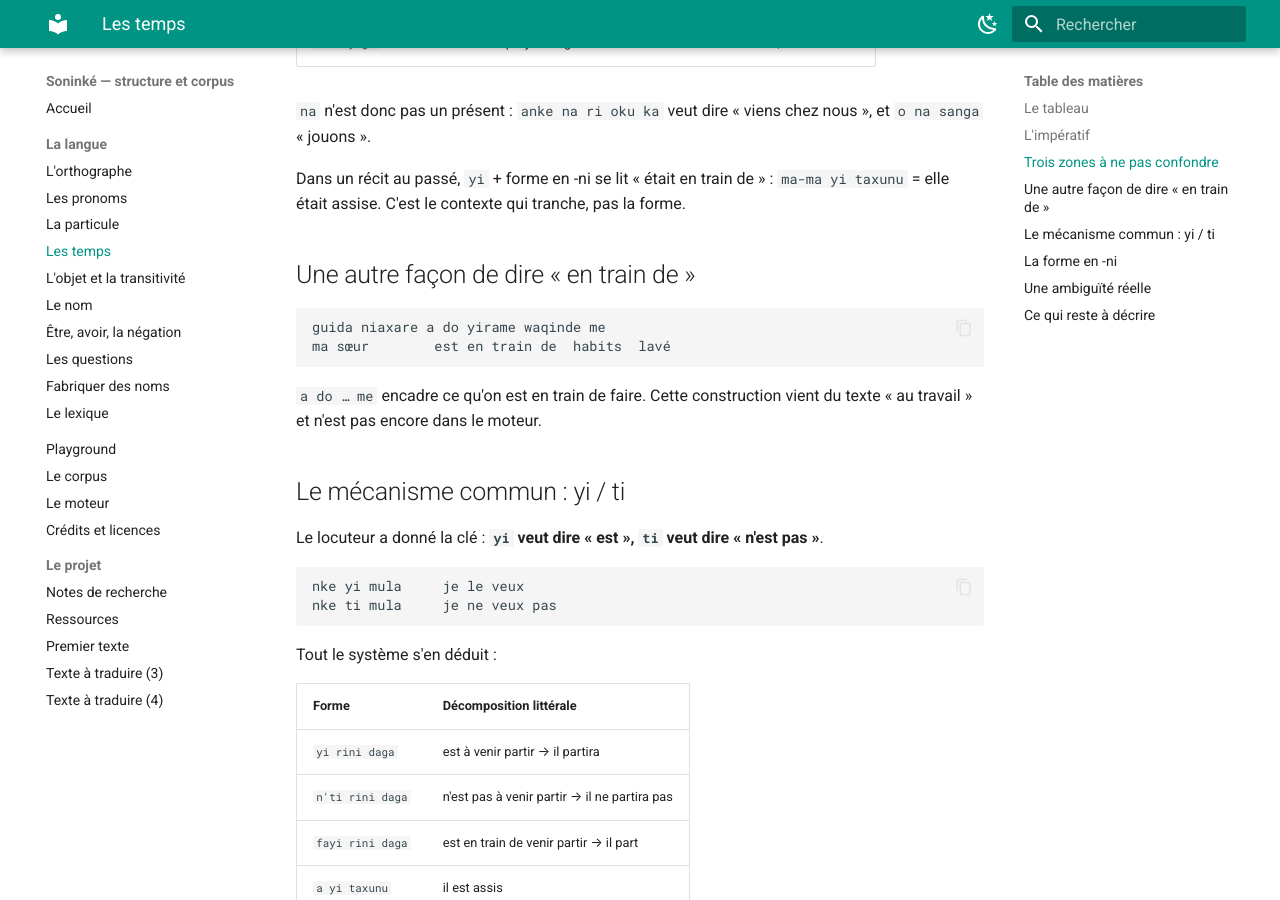
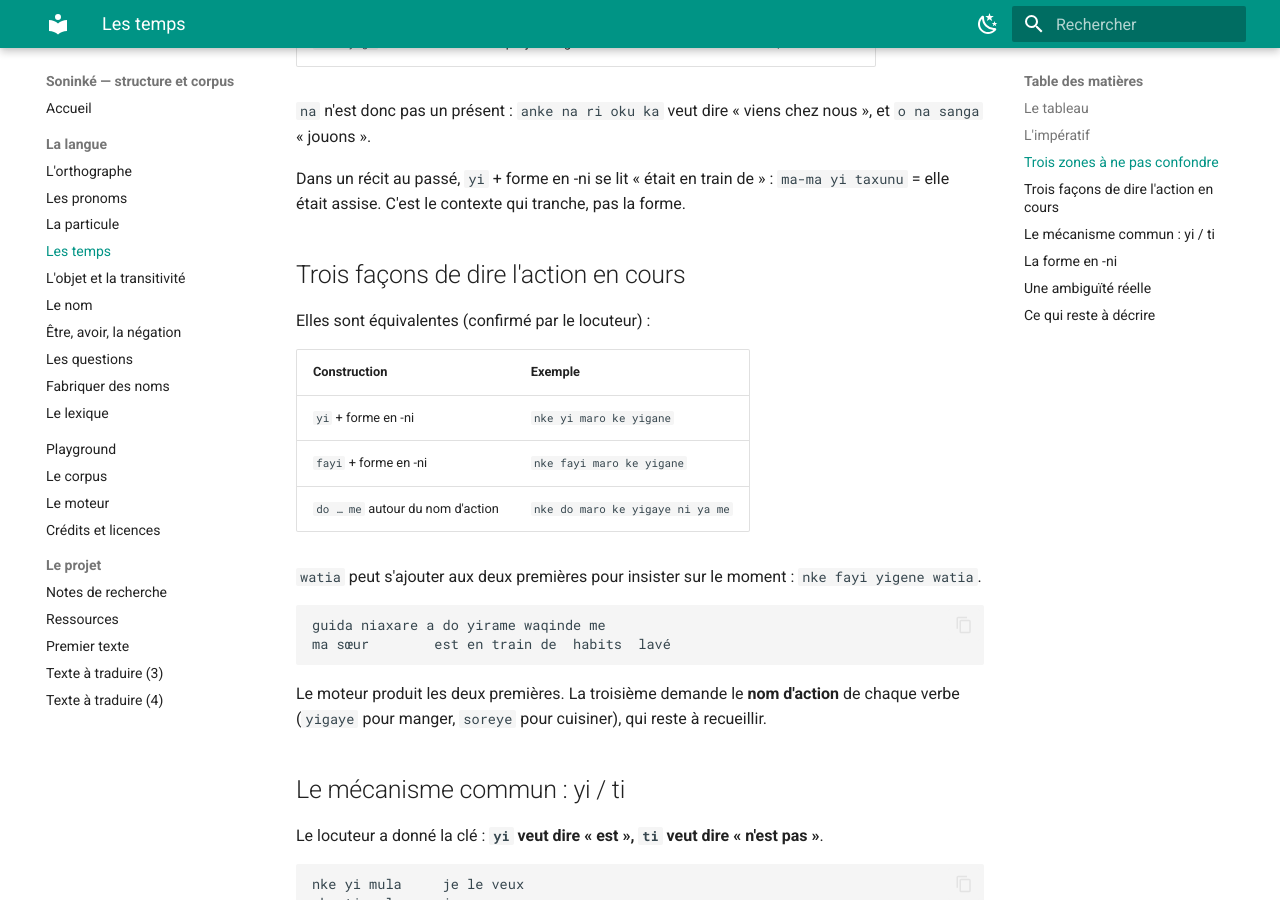
Before and after one commit to oscarmedra/snk_engine, an MkDocs documentation site: the page built from docs/langue/temps.md, in a window 1280 px wide and 900 px high, scrolled down 1789 px. Built offline with MkDocs 1.6.1 and Material for MkDocs 9.7.7, drawn with Linux system fonts in a browser that asks for light colours.

Commit message:
Les trois façons de dire l'action en cours sont équivalentes
Co-Authored-By: Claude Opus 5 <noreply@anthropic.com>

````diff
--- a/docs/langue/temps.md
+++ b/docs/langue/temps.md
@@ -61,15 +61,26 @@ et `o na sanga` « jouons ».
 Dans un récit au passé, `yi` + forme en -ni se lit « était en train de » :
 `ma-ma yi taxunu` = elle était assise. C'est le contexte qui tranche, pas la forme.
 
-## Une autre façon de dire « en train de »
+## Trois façons de dire l'action en cours
+
+Elles sont équivalentes (confirmé par le locuteur) :
+
+| Construction | Exemple |
+|---|---|
+| `yi` + forme en -ni | `nke yi maro ke yigane` |
+| `fayi` + forme en -ni | `nke fayi maro ke yigane` |
+| `do … me` autour du nom d'action | `nke do maro ke yigaye ni ya me` |
+
+`watia` peut s'ajouter aux deux premières pour insister sur le moment :
+`nke fayi yigene watia`.
 
 ```
 guida niaxare a do yirame waqinde me
 ma sœur        est en train de  habits  lavé
 ```
 
-`a do … me` encadre ce qu'on est en train de faire. Cette construction vient du
-texte « au travail » et n'est pas encore dans le moteur.
+Le moteur produit les deux premières. La troisième demande le **nom d'action** de
+chaque verbe (`yigaye` pour manger, `soreye` pour cuisiner), qui reste à recueillir.
 
 ## Le mécanisme commun : yi / ti
 
````
